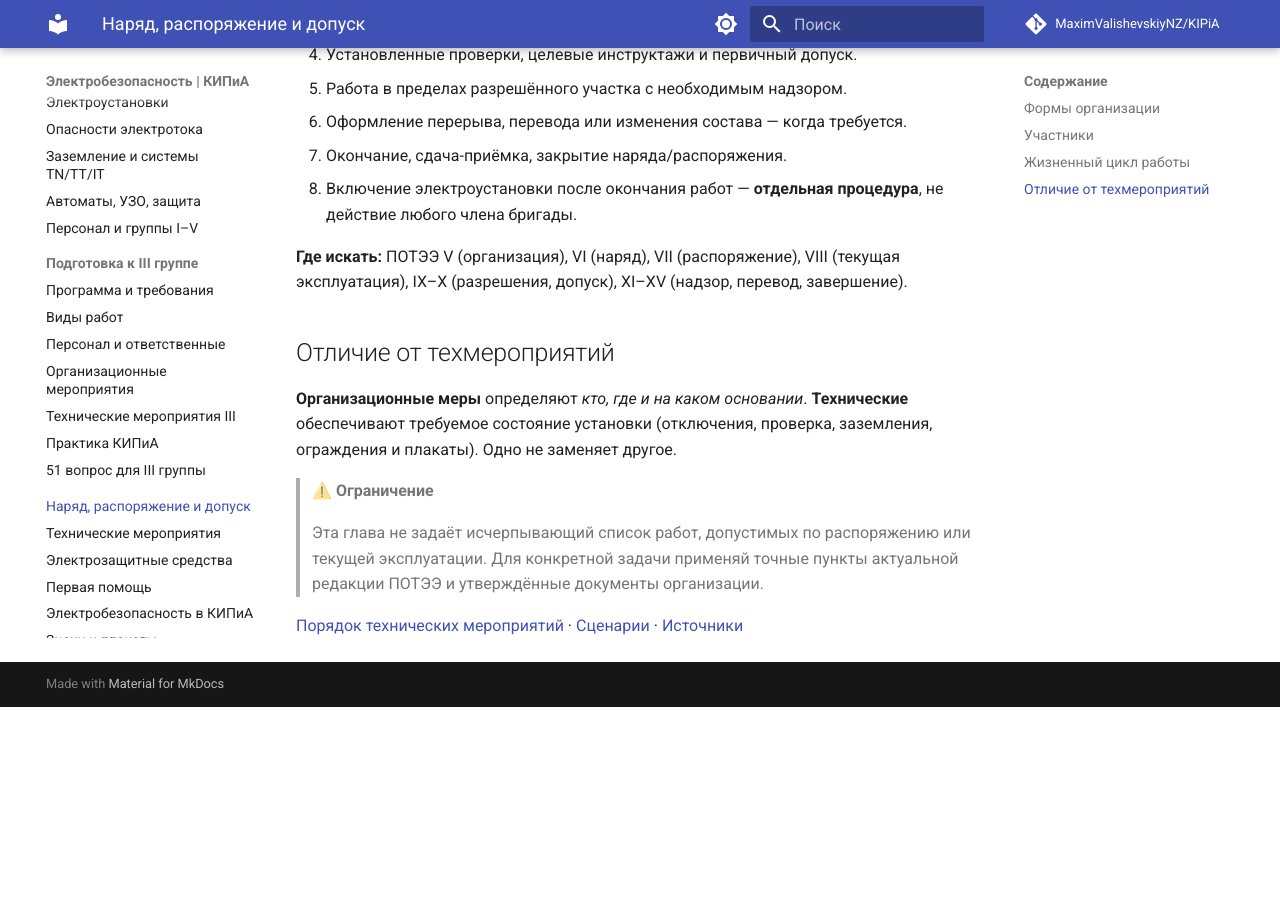
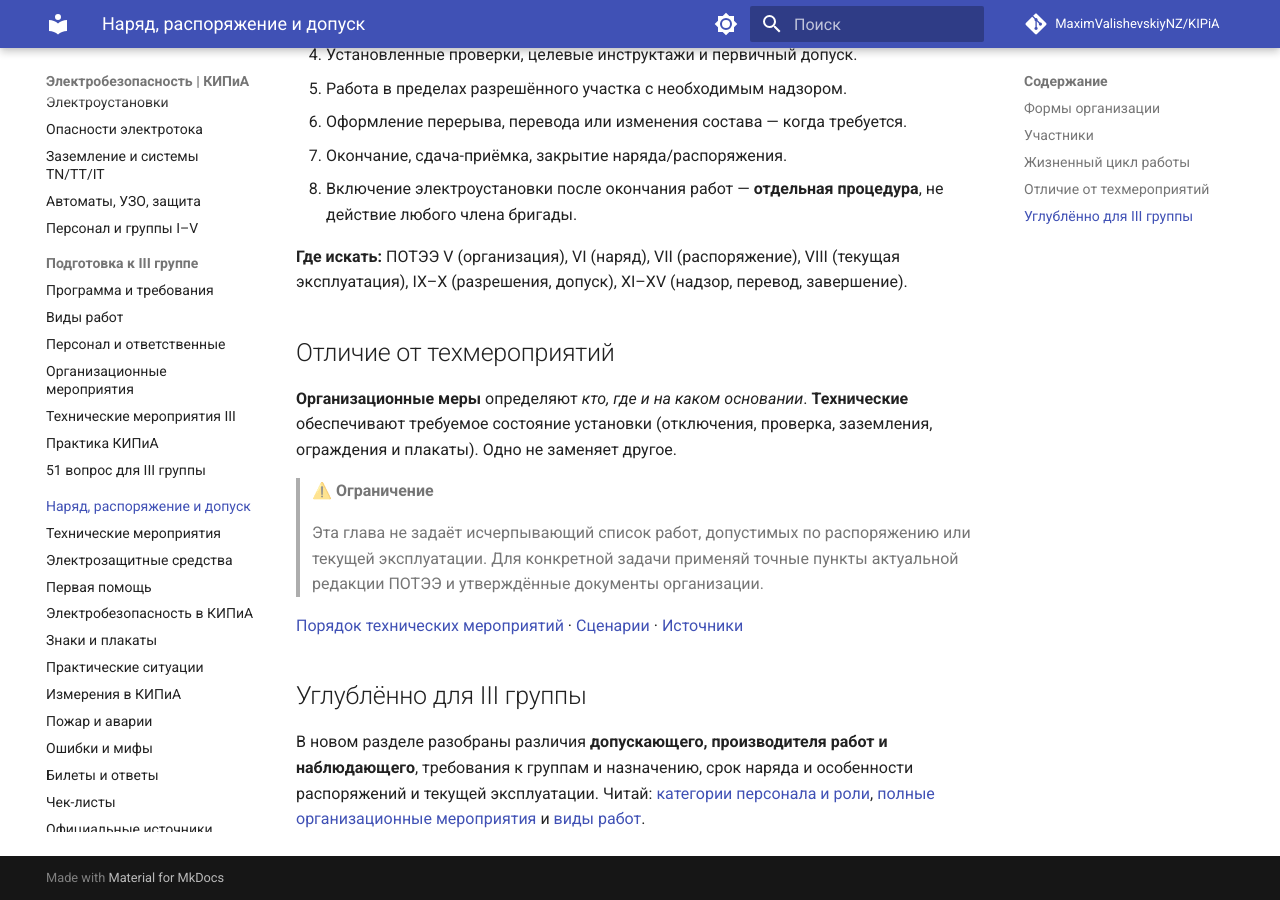
Before and after one commit to MaximValishevskiyNZ/KIPiA, an MkDocs documentation site: the page built from docs/09-work-permits.md, in a window 1280 px wide and 900 px high, scrolled down 1049 px. Built offline with MkDocs 1.6.1 and Material for MkDocs 9.7.7, drawn with Linux system fonts in a browser that asks for light colours; comment, search, counter and statistics services are not loaded; before the commit the page ends 1756 px from its top, so only the background shows below that.

Commit message:
docs: связать III группу с базовыми главами и источниками

```diff
--- a/docs/09-work-permits.md
+++ b/docs/09-work-permits.md
@@ -38,3 +38,8 @@
 > Эта глава не задаёт исчерпывающий список работ, допустимых по распоряжению или текущей эксплуатации. Для конкретной задачи применяй точные пункты актуальной редакции ПОТЭЭ и утверждённые документы организации.
 
 [Порядок технических мероприятий](10-technical-actions.md) · [Сценарии](18-scenarios.md) · [Источники](17-sources.md)
+
+
+## Углублённо для III группы
+
+В новом разделе разобраны различия **допускающего, производителя работ и наблюдающего**, требования к группам и назначению, срок наряда и особенности распоряжений и текущей эксплуатации. Читай: [категории персонала и роли](24-personnel-and-roles.md), [полные организационные мероприятия](25-organizational-measures.md) и [виды работ](23-types-of-work.md).
```
